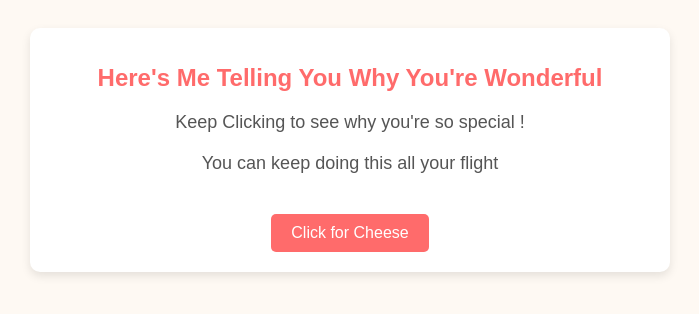
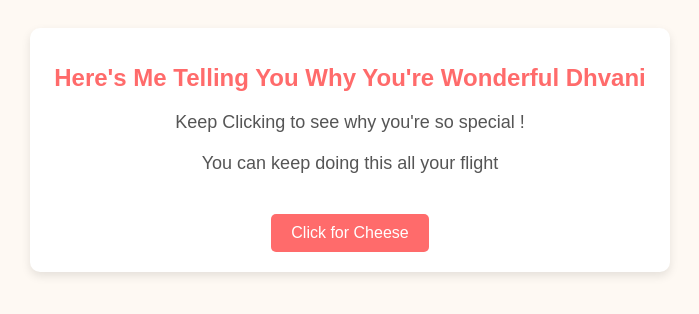
Before and after one commit to Dhruvilshah1991/D, a plain HTML site: page index.html in a window 1280 px wide. Shown: the whole page, without its empty margins (290-989 px from the left). Drawn offline with Linux system fonts and the light colour scheme.

Commit message:
Update index.html

```diff
--- a/index.html
+++ b/index.html
@@ -47,7 +47,7 @@
 </head>
 <body>
   <div class="container">
-    <h1>Here's Me Telling You Why You're Wonderful</h1>
+    <h1>Here's Me Telling You Why You're Wonderful Dhvani</h1>
     <p id="message">Keep Clicking to see why you're so special ! </p>
      <p id="message">You can keep doing this all your flight </p>
     <button onclick="showNextReason()">Click for Cheese</button>
```
